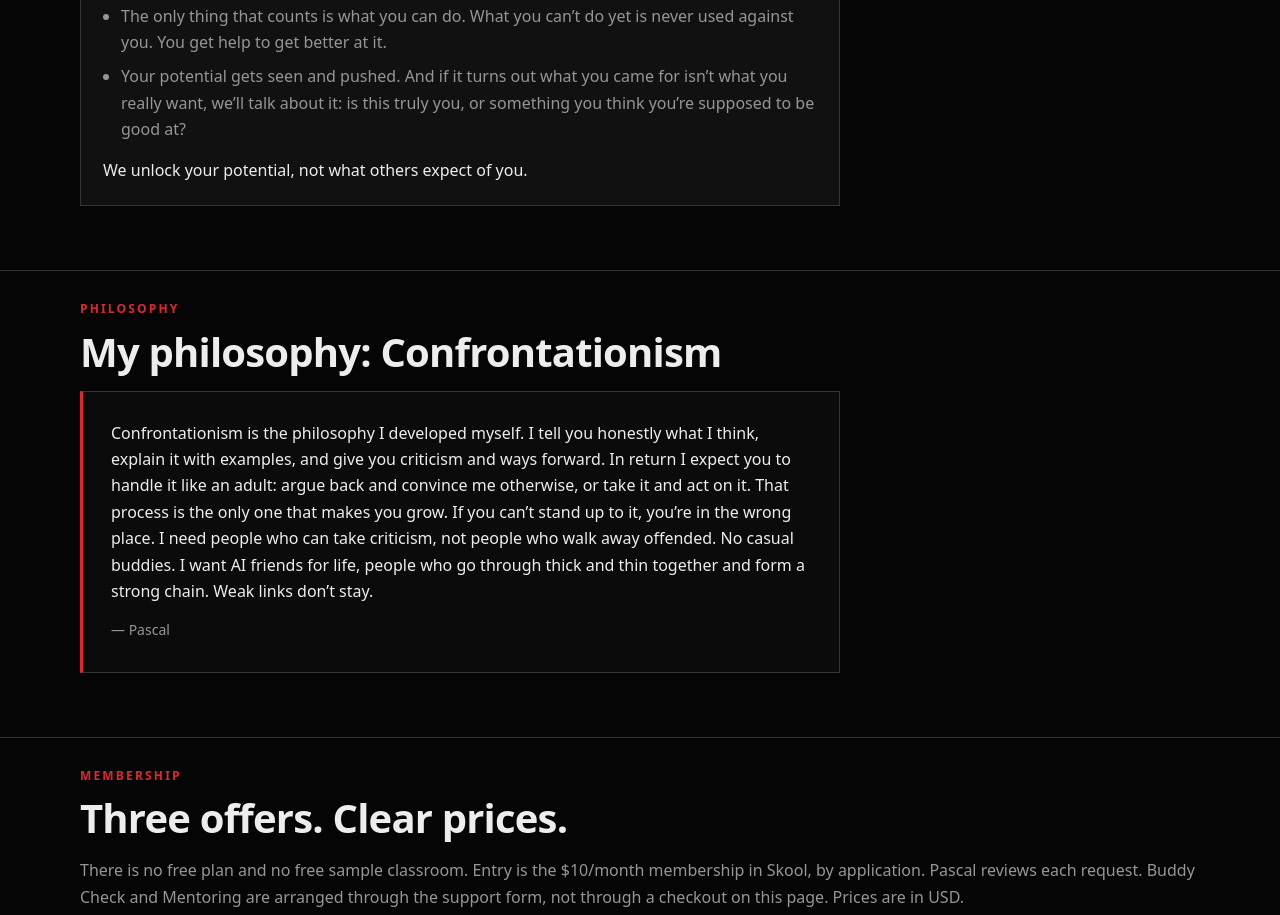
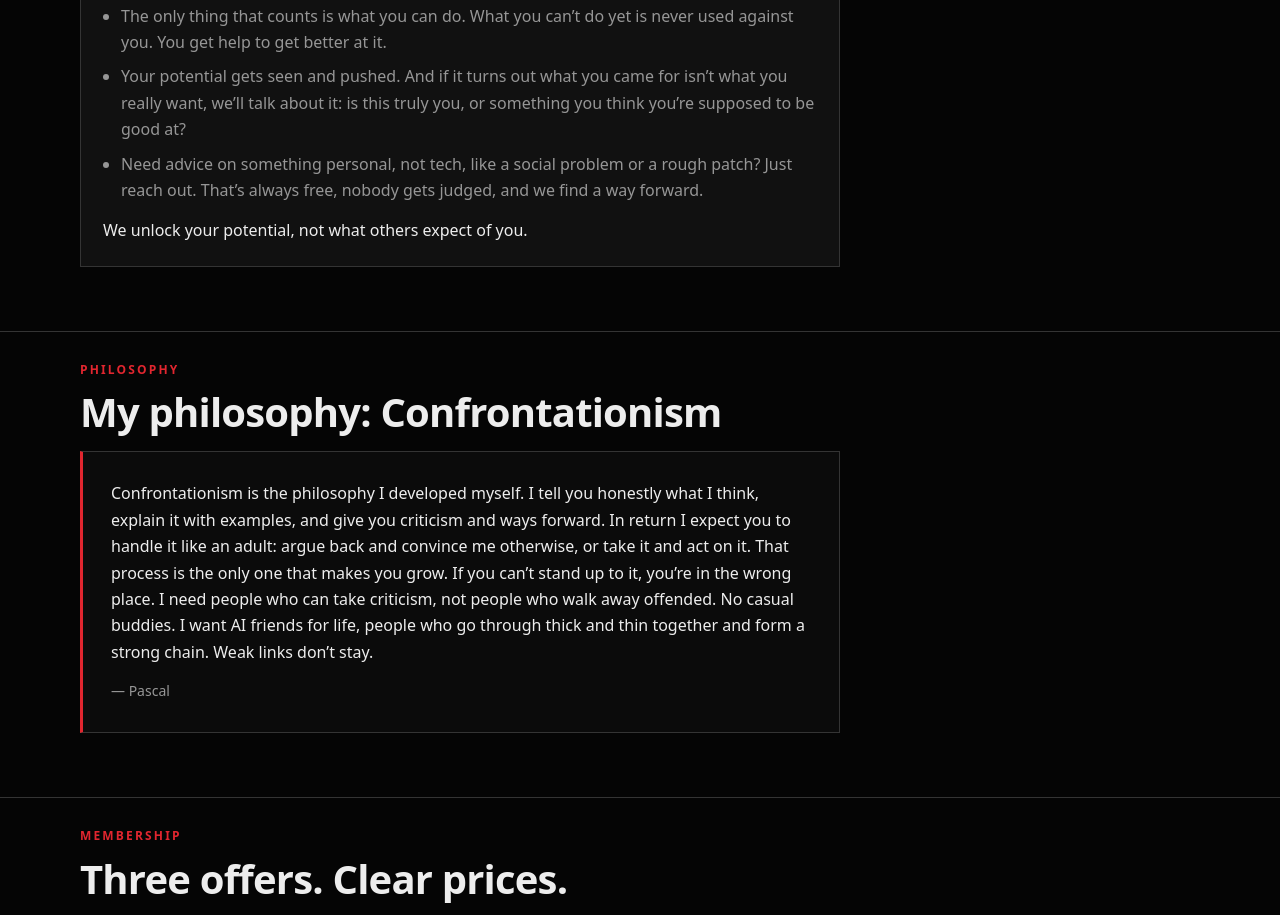
Before and after one commit to pascalpollack/hiron-academy-site, a plain HTML site: page index.html in a window 1280 px wide. Shown: the part 2979-3894 px from the top of the page. Drawn offline with Linux system fonts and the light colour scheme.

Commit message:
Add a personal-advice bullet to What you get here.

```diff
--- a/index.html
+++ b/index.html
@@ -318,7 +318,7 @@
     - Why paid (t44u + t45u): the Academy is not trying to be the biggest community on Skool; it is for people who want more of Pascal’s answers and personal help. He has already answered a lot for free and will not advise people for free eight hours a day. If you know him from the communities, you already know how he works; everyone else should get active there first, then apply. He looks at what you have written elsewhere and decides. Other communities he is active in are welcome to join.
     - Who this is for (t46u): builders who understand and build systems themselves, think long term, stay and support each other; Pascal builds members up to eye level so later they can tackle bigger things together and pool skills from different fields. Not for silent lurkers, quick-money-with-AI seekers, or people who just watched a creator video and want to go self-employed. Membership fees go into community infrastructure. No funding-goal figures on the page.
     - Probation (t47u/t48u): the first 3 months are a probation period. Show up and take part. If you don’t engage or don’t fit in, you’re out, and fees are returned minus Skool’s fees. Same text in Who this is for and in the FAQ “What if it’s not a fit?”. Tone: Pascal is direct. No people-pleasing, no corporate polish, just honest answers. Beside that line, a first-person quote attributed to Pascal (t49u, wording finalized t50u): “My community, my rules. If my way of doing things doesn’t suit you, this place isn’t for you. Take your money back and go.” Immediately before the probation paragraph (t51u): “No dead memberships. Not the gym sign-up in January that’s forgotten by February. It’s not about the money, it’s about what comes out of it.”
-    - Philosophy section (t52u), after Who this is for and before pricing: “My philosophy: Confrontationism,” first-person quote attributed to Pascal. Punchy, no insults. Closing line of the quote (t55u): no casual buddies; AI friends for life who go through thick and thin and form a strong chain; weak links don’t stay. Not-for list also includes (t53u): people who call every ex or ex-friend a narcissist and never look at their own part. For list also includes (t54u): people who, after something fails, ask what their own part was, not just the other person’s. Not-for also includes (t56u): show-offs who think they’re the greatest. New section “What you get here” (t60u/t61u/t62u), after Who this is for and before Philosophy: a place to be yourself, no masks; no judgment of writing, replies, neurodivergence, or private life; only content counts; arguments and constructive criticism without shaming; plus equal treatment regardless of job status, help to grow what you can’t yet do, and potential that gets seen and pushed, including a talk if what you came for isn’t truly you (t62u); closing line: we unlock your potential, not what others expect of you.
+    - Philosophy section (t52u), after Who this is for and before pricing: “My philosophy: Confrontationism,” first-person quote attributed to Pascal. Punchy, no insults. Closing line of the quote (t55u): no casual buddies; AI friends for life who go through thick and thin and form a strong chain; weak links don’t stay. Not-for list also includes (t53u): people who call every ex or ex-friend a narcissist and never look at their own part. For list also includes (t54u): people who, after something fails, ask what their own part was, not just the other person’s. Not-for also includes (t56u): show-offs who think they’re the greatest. New section “What you get here” (t60u/t61u/t62u/t63u), after Who this is for and before Philosophy: a place to be yourself, no masks; no judgment of writing, replies, neurodivergence, or private life; only content counts; arguments and constructive criticism without shaming; plus equal treatment regardless of job status, help to grow what you can’t yet do, and potential that gets seen and pushed, including a talk if what you came for isn’t truly you (t62u); personal advice on non-tech problems is always free (t63u); closing line: we unlock your potential, not what others expect of you.
   -->
   <a class="skip" href="#about">Skip to about</a>
   <header class="nav">
@@ -473,6 +473,7 @@
             <li>Unemployed or running a company, nobody cares. Everyone is treated as an equal.</li>
             <li>The only thing that counts is what you can do. What you can’t do yet is never used against you. You get help to get better at it.</li>
             <li>Your potential gets seen and pushed. And if it turns out what you came for isn’t what you really want, we’ll talk about it: is this truly you, or something you think you’re supposed to be good at?</li>
+            <li>Need advice on something personal, not tech, like a social problem or a rough patch? Just reach out. That’s always free, nobody gets judged, and we find a way forward.</li>
           </ul>
           <p style="color:var(--text);margin-top:14px;">We unlock your potential, not what others expect of you.</p>
         </article>
```
